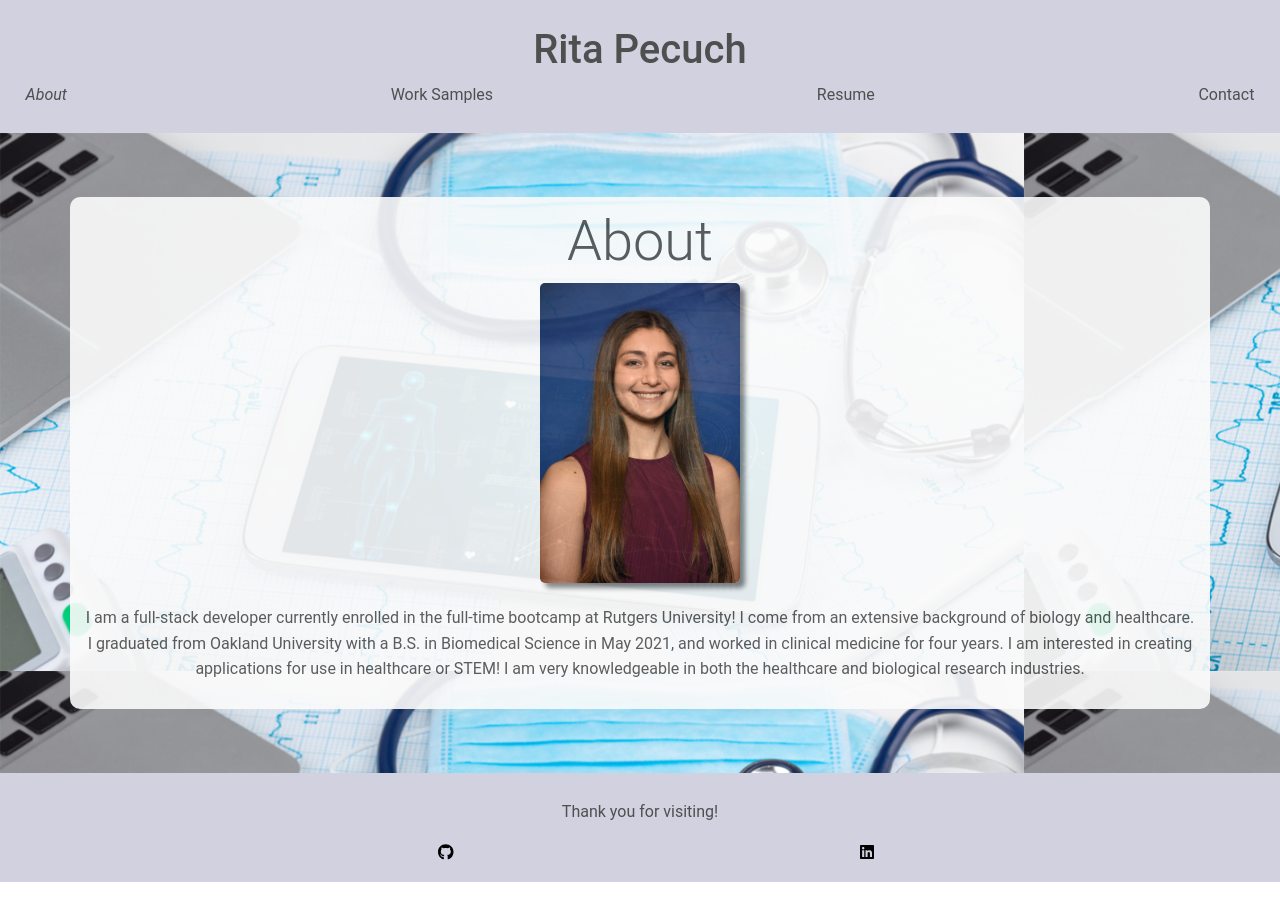
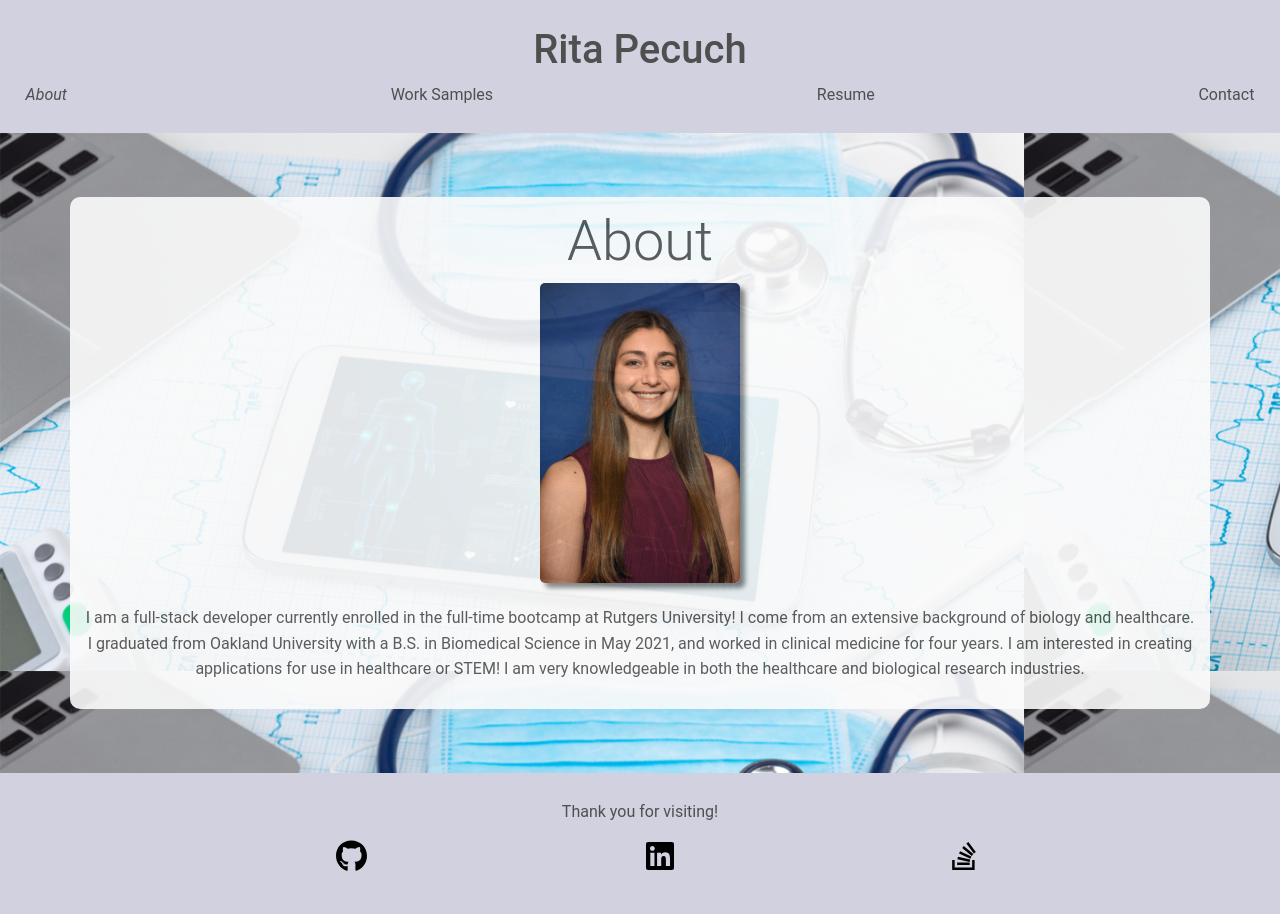
Before and after one commit to rpecuch/react-portfolio, a React (Create React App) app: page / in a window 1280 px wide. Before the commit the page ends 882 px from the top, so only its background shows below. Built offline with nearby package versions, Linux system fonts and the light colour scheme.

Commit message:
resized social icons and added link to stack overflow acct

```diff
--- a/src/components/Footer.js
+++ b/src/components/Footer.js
@@ -1,8 +1,7 @@
 import React from 'react';
 import { FontAwesomeIcon } from '@fortawesome/react-fontawesome';
-import { faGithub, faLinkedin } from '@fortawesome/free-brands-svg-icons';
+import { faGithub, faLinkedin, faStackOverflow } from '@fortawesome/free-brands-svg-icons';
 
-//TODO: add link to profile on third website
 //TODO: make everything larger, responsive UI
 function Footer () {
     const styles = {
@@ -10,9 +9,7 @@ function Footer () {
             background: '#d1d1e0',
             display: 'flex',
             flexDirection: 'column',
-        },
-        p: {
-            marginTop: '2%'
+            padding: '2%'
         },
         ul: {
             display: 'flex',
@@ -27,10 +24,11 @@ function Footer () {
 
     return(
         <footer style={styles.footer}>
-            <p class="text-center" style={styles.p}>Thank you for visiting!</p>
+            <p class="text-center">Thank you for visiting!</p>
             <ul style={styles.ul}>
-                <li style={styles.li}><a href="https://github.com/rpecuch"><FontAwesomeIcon icon={faGithub} style={styles.li}/></a></li>
-                <li style={styles.li}><a href="https://www.linkedin.com/in/rita-pecuch/"><FontAwesomeIcon icon={faLinkedin} style={styles.li}/></a></li>
+                <li style={styles.li}><a href="https://github.com/rpecuch"><FontAwesomeIcon icon={faGithub} size="2xl" style={styles.li}/></a></li>
+                <li style={styles.li}><a href="https://www.linkedin.com/in/rita-pecuch/"><FontAwesomeIcon icon={faLinkedin} size="2xl" style={styles.li}/></a></li>
+                <li style={styles.li}><a href="https://stackoverflow.com/users/20274103/rita-pecuch"><FontAwesomeIcon icon={faStackOverflow} size="2xl" style={styles.li}/></a></li>
           </ul>
         </footer>
     )
--- a/src/components/Header.js
+++ b/src/components/Header.js
@@ -1,6 +1,6 @@
 import React from 'react';
 import Navigation from './Navigation';
-import '../styles/header.css';
+
 //TODO: make everything larger, responsive UI
 function Header({ page, changePage}) {
     const styles = {
--- a/src/components/Navigation.js
+++ b/src/components/Navigation.js
@@ -1,5 +1,5 @@
 import React from 'react';
-import '../styles/header.css';
+
 
 function Navigation({ page, changePage}) {
     const styles = {
```
Also changed, not shown: src/styles/header.css (deleted).
